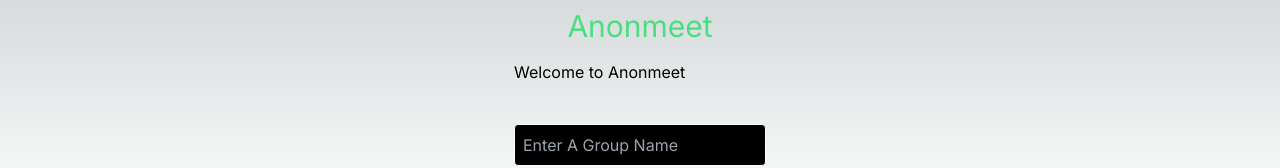
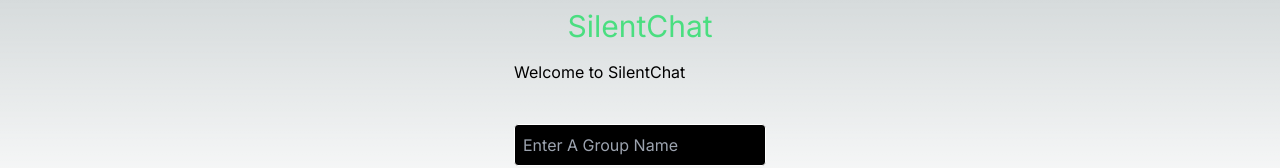
Before and after one commit to Micklitodev/SilentChat, a Next.js app in the folder client/: page / in a window 1280 px wide. Shown: the top 168 px of the page. Built offline with nearby package versions, Linux system fonts and the light colour scheme.

Commit message:
0.3.1
update to meta data / display props

```diff
--- a/client/app/chat/layout.tsx
+++ b/client/app/chat/layout.tsx
@@ -2,8 +2,8 @@ import type { Metadata } from "next";
 import { Suspense } from "react";
 
 export const metadata: Metadata = {
-  title: "Anonmeet",
-  description: "anonmeet",
+  title: "SilentChat",
+  description: "SilentChat",
 };
 
 
--- a/client/app/layout.tsx
+++ b/client/app/layout.tsx
@@ -5,7 +5,7 @@ import './globals.css'
 const inter = Inter({ subsets: ['latin'] })
 
 export const metadata: Metadata = {
-  title: 'Anonmeet',
+  title: 'SilentChat',
   description: 'Generated by anonimity',
 }
 
@@ -17,7 +17,7 @@ export default function RootLayout({
   return (
     <html lang="en">
       <body className={inter.className}>
-        <h1 className='text-3xl text-center text-green-400 mt-2'> Anonmeet </h1>
+        <h1 className='text-3xl text-center text-green-400 mt-2'> SilentChat </h1>
         {children}
       </body>
     </html>
--- a/client/components/chat/chatbox.tsx
+++ b/client/components/chat/chatbox.tsx
@@ -84,8 +84,8 @@ export default function ChatBox() {
 
   return (
     <>
-      <Button onClick={() => handleDisconnect()} className="border border-white rounded px-2 py-2">
-        Exit
+      <Button onClick={() => handleDisconnect()} className="border border-white rounded px-2 py-2 ml-4">
+      ← Exit
       </Button>
       <div className='ml-16'>
         <div className='mt-10 border border-white rounded-md px-2 w-[90vw] h-[60vh] overflow-y-scroll overflow-x-hidden'>
--- a/client/components/home/connect.tsx
+++ b/client/components/home/connect.tsx
@@ -25,7 +25,7 @@ const Chat = () => {
 
     return (
         <div>
-            <h1 className="mb-10 mt-4">Welcome to Anonmeet</h1>
+            <h1 className="mb-10 mt-4">Welcome to SilentChat</h1>
             <div>
 
                 <Input
```
